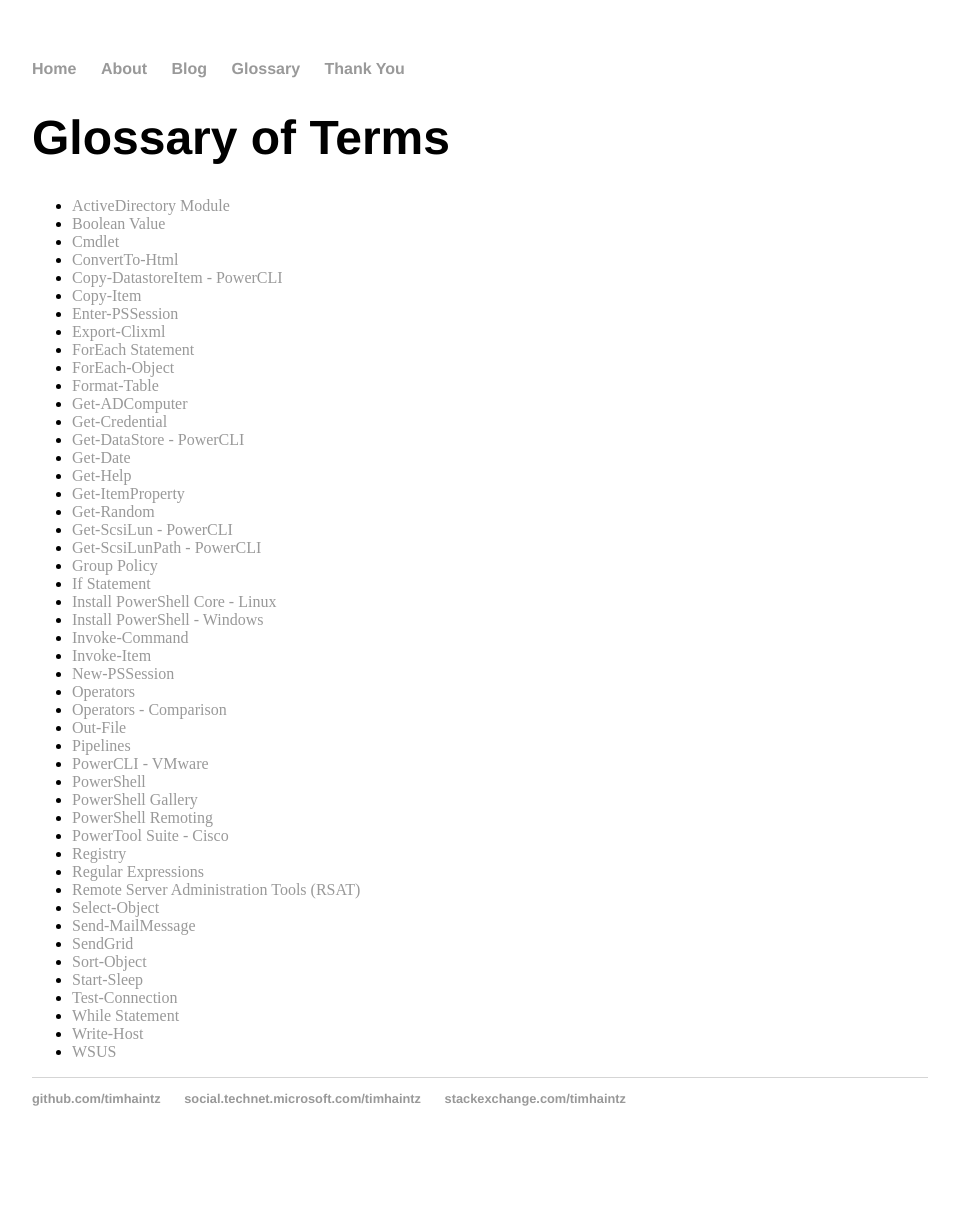
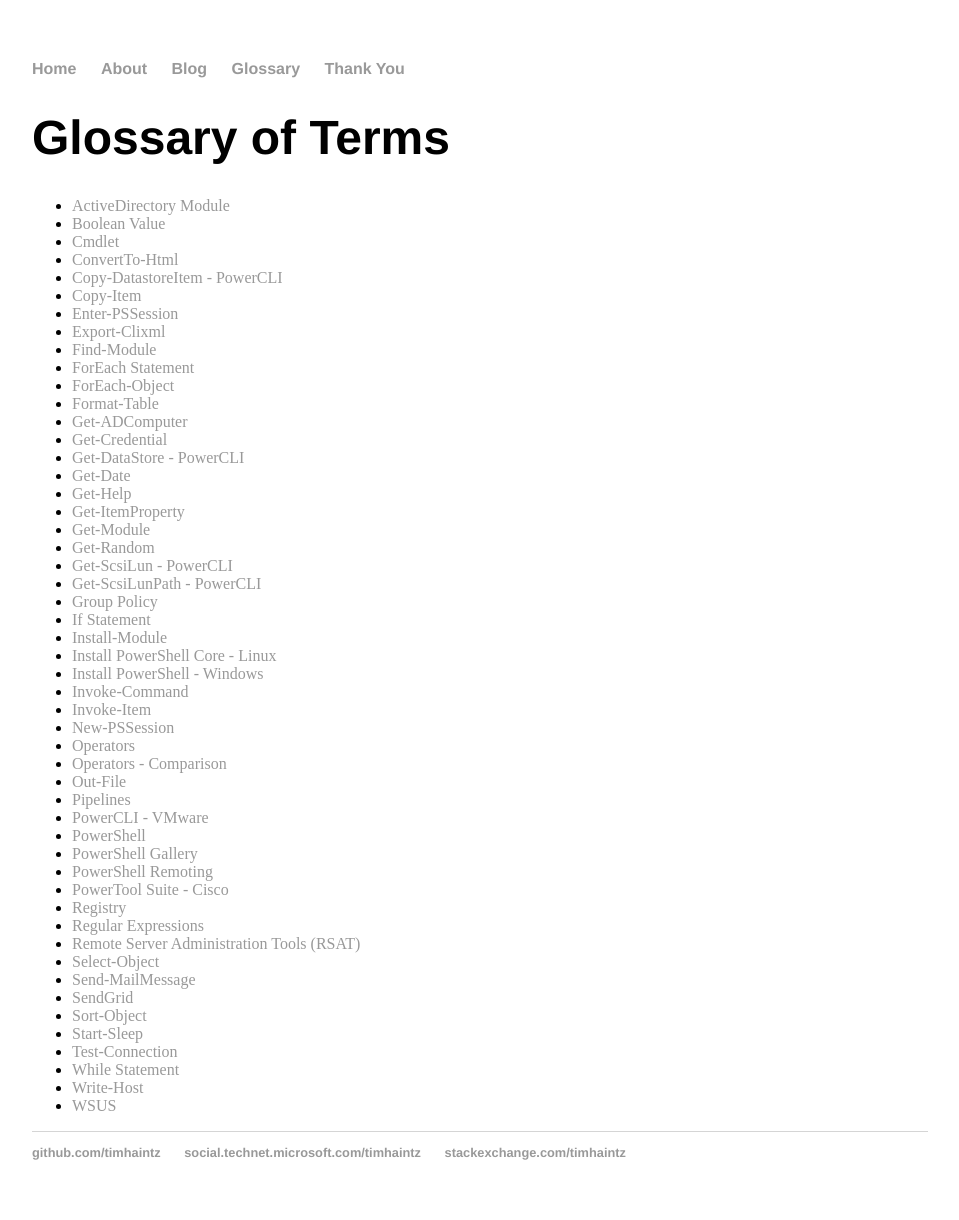
Before and after one commit to timhaintz/timhaintz.github.io, a Jekyll site: the page built from glossary/index.md, in a window 1280 px wide. Shown: the whole page, without its empty margins (160-1119 px from the left). Built offline with Jekyll 4.4.1, drawn with Linux system fonts in a browser that asks for light colours; before the commit the page ends 1166 px from its top, so only the background shows below that.

Commit message:
Update index.md

```diff
--- a/glossary/index.md
+++ b/glossary/index.md
@@ -13,6 +13,7 @@
 * [Copy-Item](https://docs.microsoft.com/en-us/powershell/module/microsoft.powershell.management/copy-item?view=powershell-6)
 * [Enter-PSSession](https://docs.microsoft.com/en-us/powershell/module/microsoft.powershell.core/enter-pssession?view=powershell-6)
 * [Export-Clixml](https://docs.microsoft.com/en-us/powershell/module/microsoft.powershell.utility/export-clixml?view=powershell-6)
+* [Find-Module](https://docs.microsoft.com/en-us/powershell/module/powershellget/find-module?view=powershell-6)
 * [ForEach Statement](https://docs.microsoft.com/en-us/powershell/module/microsoft.powershell.core/about/about_foreach?view=powershell-6)
 * [ForEach-Object](https://docs.microsoft.com/en-us/powershell/module/microsoft.powershell.core/foreach-object?view=powershell-6)
 * [Format-Table](https://docs.microsoft.com/en-us/powershell/module/microsoft.powershell.utility/format-table?view=powershell-6)
@@ -22,11 +23,13 @@
 * [Get-Date](https://docs.microsoft.com/en-us/powershell/module/microsoft.powershell.utility/get-date?view=powershell-6)
 * [Get-Help](https://docs.microsoft.com/en-us/powershell/module/microsoft.powershell.core/get-help?view=powershell-6)
 * [Get-ItemProperty](https://docs.microsoft.com/en-us/powershell/module/microsoft.powershell.management/get-itemproperty?view=powershell-6)
+* [Get-Module](https://docs.microsoft.com/en-us/powershell/module/microsoft.powershell.core/get-module?view=powershell-6)
 * [Get-Random](https://docs.microsoft.com/en-us/powershell/module/microsoft.powershell.utility/get-random?view=powershell-6)
 * [Get-ScsiLun - PowerCLI](https://code.vmware.com/docs/6702/cmdlet-reference#/doc/Get-ScsiLun.html)
 * [Get-ScsiLunPath - PowerCLI](https://code.vmware.com/docs/6702/cmdlet-reference#/doc/Get-ScsiLunPath.html)
 * [Group Policy](https://msdn.microsoft.com/en-us/library/ee663280(v=vs.85).aspx)
 * [If Statement](https://docs.microsoft.com/en-us/powershell/module/microsoft.powershell.core/about/about_if?view=powershell-6)
+* [Install-Module](https://docs.microsoft.com/en-us/powershell/module/powershellget/install-module?view=powershell-6)
 * [Install PowerShell Core - Linux](https://docs.microsoft.com/en-us/powershell/scripting/setup/installing-powershell-core-on-linux?view=powershell-6)
 * [Install PowerShell - Windows](https://docs.microsoft.com/en-us/powershell/scripting/setup/installing-windows-powershell?view=powershell-6)
 * [Invoke-Command](https://docs.microsoft.com/en-us/powershell/module/microsoft.powershell.core/invoke-command?view=powershell-6)
```
